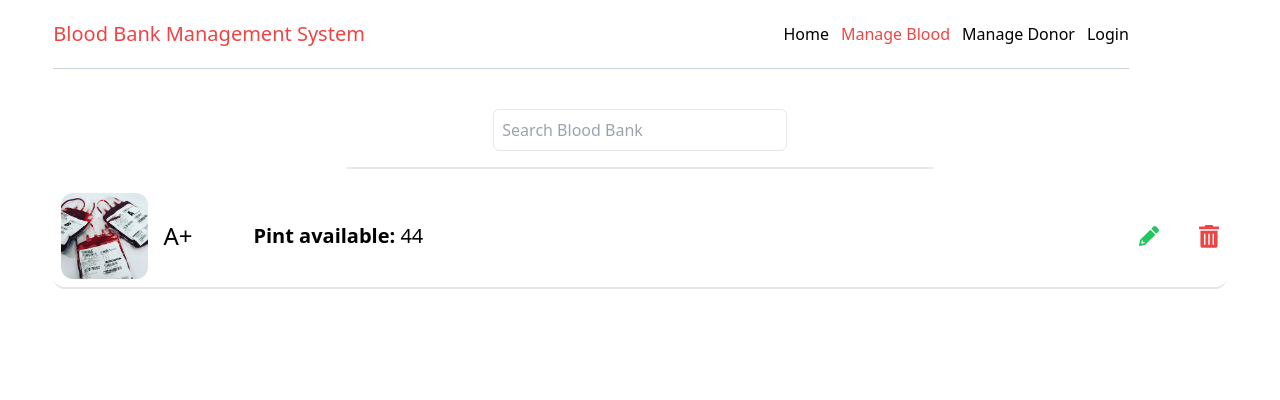
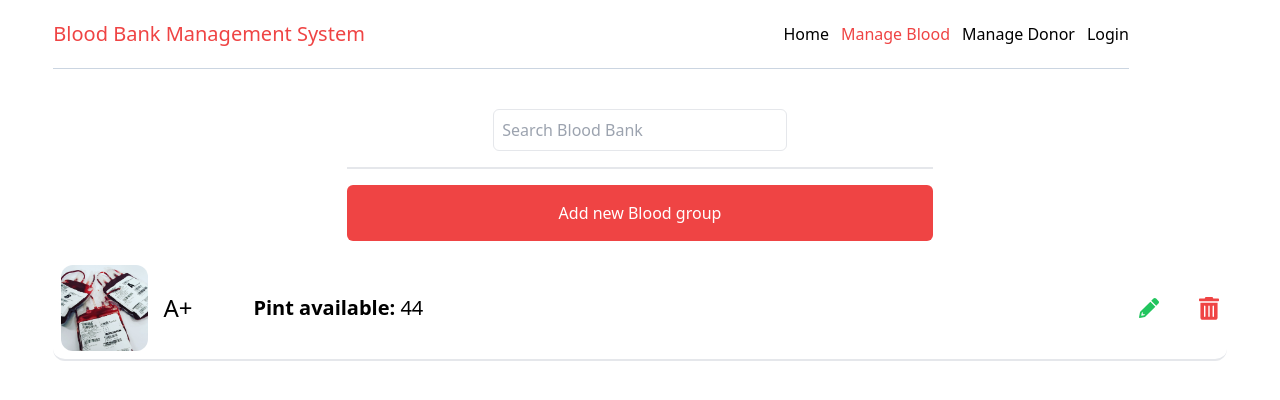
Before and after one commit to yohanna02/blood-bank-management-system, a Nuxt app: page /blood in a window 1280 px wide. Shown: the top 400 px of the page. Built offline with nearby package versions, Linux system fonts and the light colour scheme.

Commit message:
added a button to add a new blood group

```diff
--- a/pages/blood/index.vue
+++ b/pages/blood/index.vue
@@ -11,6 +11,7 @@
           class="p-2 mt-10 border w-1/2 rounded-md"
         />
       </section>
+      <button class="bg-red-500 hover:bg-red-700 rounded-md text-white w-1/2 mx-auto mt-4 p-4 block outline-offset-4">Add new Blood group</button>
       <section class="w-full">
         <BloodList />
       </section>
```
